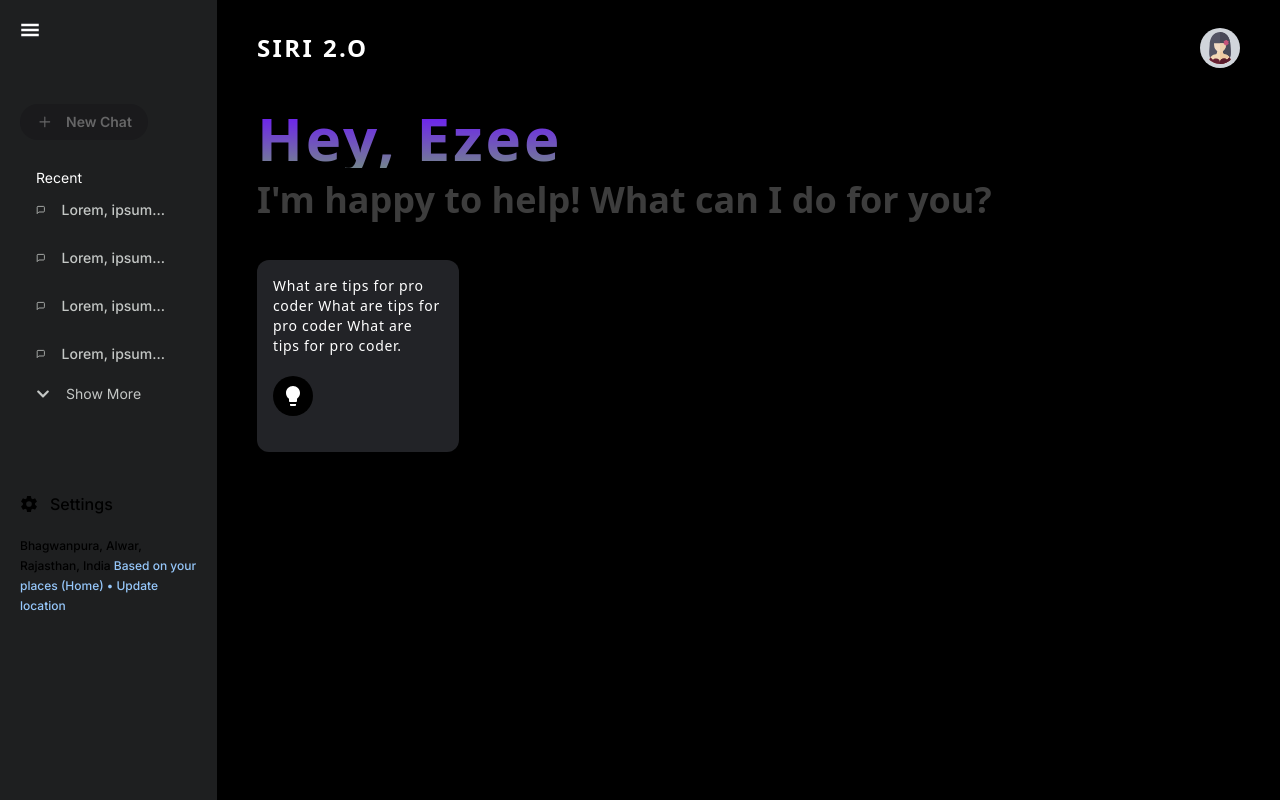
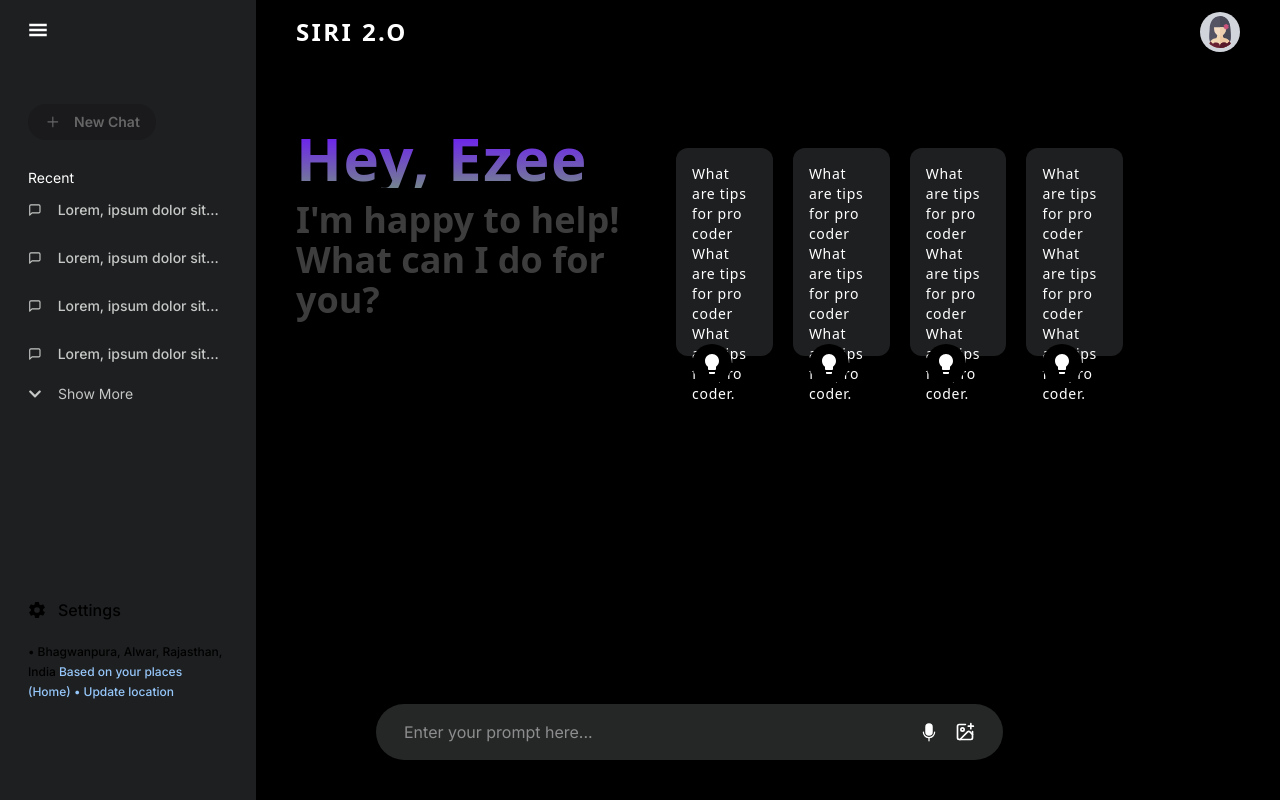
Before and after one commit to amankhandelwal021/siri_assistant, a Next.js app: page / in a window 1280 px wide. Built offline with nearby package versions, Linux system fonts and the light colour scheme.

Commit message:
dashboard created

```diff
--- a/components/HomeCards.tsx
+++ b/components/HomeCards.tsx
@@ -1,13 +1,12 @@
 import React from "react";
 import { MdLightbulb } from "react-icons/md";
 
-const HomeCards = () => {
+const HomeCards = ({text}:any) => {
   return (
-    <div className="box-content bg-[#222327] space-y-5 p-4 rounded-xl text-white cursor-pointer duration-300 h-40 flex-col flex justify-start items-start w-fit max-w-[170px] hover:bg-[#595a6494]">
-      <div className="text-sm text-whiteline-clamp-7 font-sans tracking-wider">
+    <div className="box-content bg-[#1E1F20] space-y-5 p-4 rounded-xl text-white cursor-pointer duration-300 h-44 flex-col flex justify-start items-start w-fit max-w-[170px] hover:bg-[#444746]">
+      <div className="text-sm text-whiteline-clamp-7 font-sans tracking-wider h-40">
         <p>
-          What are tips for pro coder What are tips for pro coder What are tips
-          for pro coder.
+         {text}
         </p>
       </div>
       <div className="bg-black p-2 rounded-full w-fit">
--- a/components/Prompt.tsx
+++ b/components/Prompt.tsx
@@ -1,11 +1,21 @@
-import React from 'react'
+import React from "react";
+import { PiMicrophoneFill } from "react-icons/pi";
+import { LuImagePlus } from "react-icons/lu";
 
 const Prompt = () => {
   return (
-    <div>
+    <div className="flex items-center justify-start space-x-5 bg-[#2e302fcf] px-7 py-4 w-[70%] rounded-full">
+      <input
+        type="text"
+        placeholder="Enter your prompt here..."
+        className="placeholder:text-[#8d8d8f] outline-none bg-transparent w-full text-white"
+      />
+      <div className="flex justify-center items-center space-x-4">
+     <PiMicrophoneFill  className='text-xl text-white'/>
+     <LuImagePlus  className='text-xl text-white'/>
+     </div>
+    </div>
+  );
+};
 
-    </div>
-  )
-}
-
-export default Prompt
+export default Prompt;
--- a/sections/Dashboard.tsx
+++ b/sections/Dashboard.tsx
@@ -4,13 +4,27 @@ import Prompt from "@/components/Prompt";
 import React from "react";
 
 const Dashboard = () => {
-  const CardsItems = [{}, {}, {}, {}];
+  const CardsItems = [
+    {
+      text: " What are tips for pro coder What are tips for pro coder What are tips for pro coder.",
+    },
+    {
+      text: " What are tips for pro coder What are tips for pro coder What are tips for pro coder.",
+    },
+    {
+      text: " What are tips for pro coder What are tips for pro coder What are tips for pro coder.",
+    },
+    {
+      text: " What are tips for pro coder What are tips for pro coder What are tips for pro coder.",
+    },
+  ];
   return (
-    <div className="flex-col px-10 bg-black py-7 w-full space-y-10">
+    <div className="flex-col px-10 py-3 bg-black w-full space-y-10 max-w-[80%]">
       <Navbar />
-      <div className="flex-col justify-start items-center space-y-3">
+      <div className="flex justify-center items-center">
+      <div className="flex-col justify-center items-center space-y-3">
         <div>
-          <p className="gradient-text text-6xl font-semibold font-sans tracking-wider">
+          <p className="gradient-text text-6xl font-semibold font-sans tracking-wide">
             Hey, Ezee
           </p>
         </div>
@@ -20,8 +34,15 @@ const Dashboard = () => {
           </p>
         </div>
       </div>
-      <HomeCards />
+      <div className="grid grid-cols-5 gap-5 pt-14">
+        {CardsItems.map((elem, index) => (
+          <HomeCards key={index} text={elem.text} />
+        ))}
+      </div>
+      </div>
+      <div className="fixed bottom-10 left-auto ml-20 w-[70%]">
       <Prompt />
+      </div>
     </div>
   );
 };
--- a/sections/Sidebar.tsx
+++ b/sections/Sidebar.tsx
@@ -47,7 +47,7 @@ const Sidebar: any = () => {
   console.log("searchCount", searchCount)
 
   return (
-    <div className='w-[20%] bg-[#1E1F20] h-screen p-5'>
+    <div className='w-[20%] bg-[#1E1F20] h-screen px-7 py-5'>
       <GiHamburgerMenu className="text-white text-xl" />
 
       <button className='text-[#666667] flex items-center space-x-3 bg-[#1A1A1C] px-4 py-2 rounded-full mt-16'>
@@ -55,29 +55,29 @@ const Sidebar: any = () => {
         <p className='text-sm font-semibold'>New Chat</p>
       </button>
 
-      <div className='mt-7'>
-        <p className="text-white px-4 text-sm">Recent</p>
-        <div className={`space-y-1 ${searchCount > 5 ? "max-h-66" : "max-h-44"} overflow-scroll no-scrollbar`}>
+      <div className='mt-7 h-[350px]'>
+        <p className="text-white  text-sm">Recent</p>
+        <div className={`space-y-1 ${searchCount > 5 ? "max-h-72" : "max-h-44"} overflow-scroll no-scrollbar`}>
           {recentSearch && recentSearch.length > 0 && recentSearch.slice(0, searchCount).map((search: any, index: number) => (
-            <div className='text-[#C4C7C5] flex items-center space-x-4 hover:text-white hover:bg-[#444746] hover:cursor-pointer duration-300 px-4 py-1 rounded-full'>
+            <div className='text-[#C4C7C5] flex items-center space-x-4 hover:text-white hover:bg-[#444746] hover:cursor-pointer duration-300 py-1 rounded-full'>
               <FiMessageSquare className='text-4xl' />
               <p className='text-sm line-clamp-1 font-medium'>{search.prompt}</p>
             </div>
           ))}
         </div>
-        <div className='flex items-center text-[#C4C7C5] text-sm space-x-4 hover:text-white hover:bg-[#444746] hover:cursor-pointer duration-300 px-4 py-2 rounded-full mt-3'
+        <div className='flex items-center text-[#C4C7C5] text-sm space-x-4 hover:text-white hover:bg-[#444746] hover:cursor-pointer duration-300 py-2 rounded-full mt-3'
           onClick={() => searchCount > 5 ? setSearchCount(5) : setSearchCount(10)}
         >
           <FaChevronDown />
           <p>{searchCount > 5 ? "Show Less" : "Show More"}</p>
         </div>
       </div>
-      <div className='flex items-center space-x-3 mt-20'>
+      <div className='flex items-center space-x-3 mt-20  cursor-pointer duration-300'>
         <IoSettingsSharp className='text-lg' />
         <p className='font-medium'>Settings</p>
       </div>
       <div className='text-xs font-medium leading-5	mt-5'>
-        <p>Bhagwanpura, Alwar, Rajasthan, India
+        <p> • Bhagwanpura, Alwar, Rajasthan, India
           <span className='text-[#96C7FA]'> Based on your places (Home) • Update location</span>
         </p>
       </div>
```
